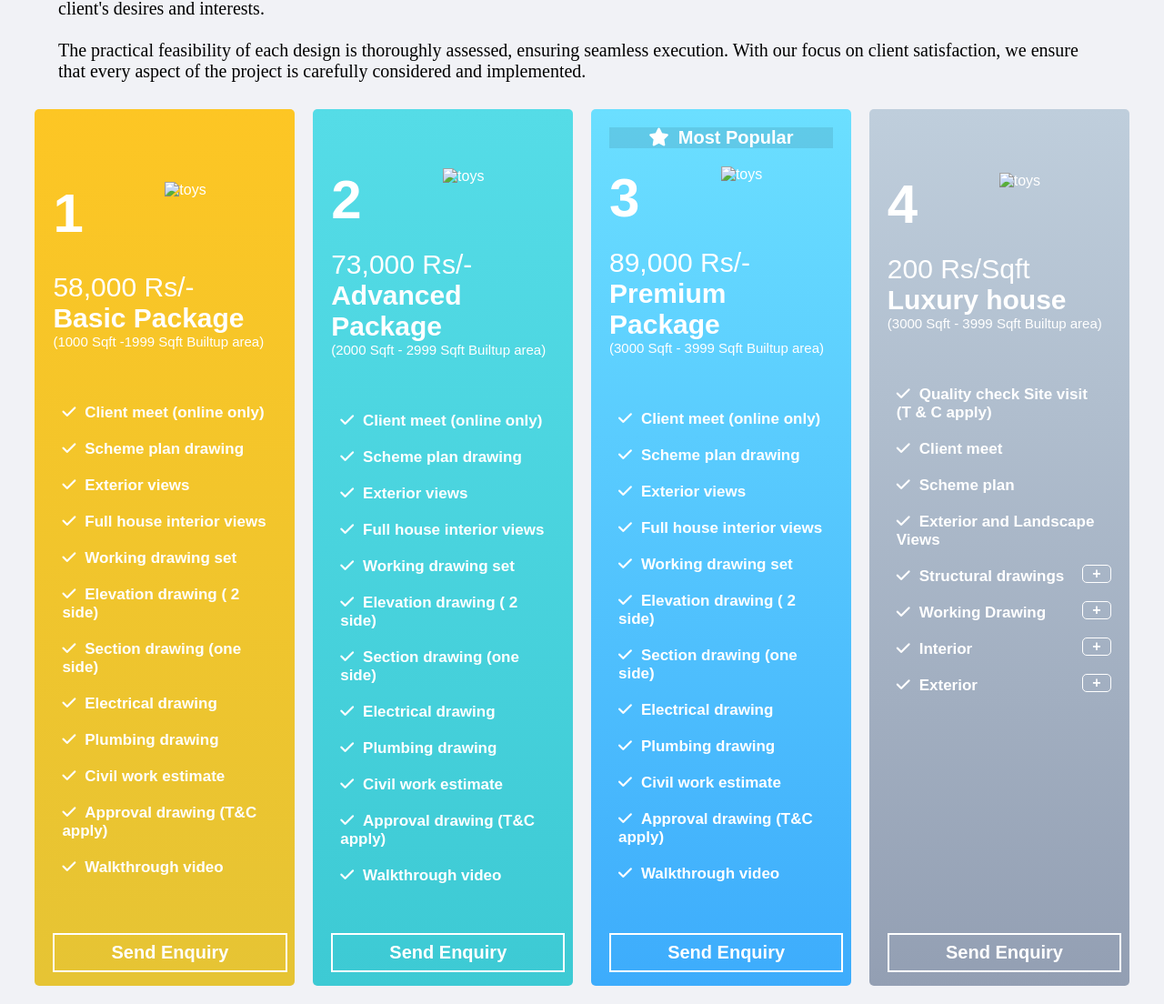
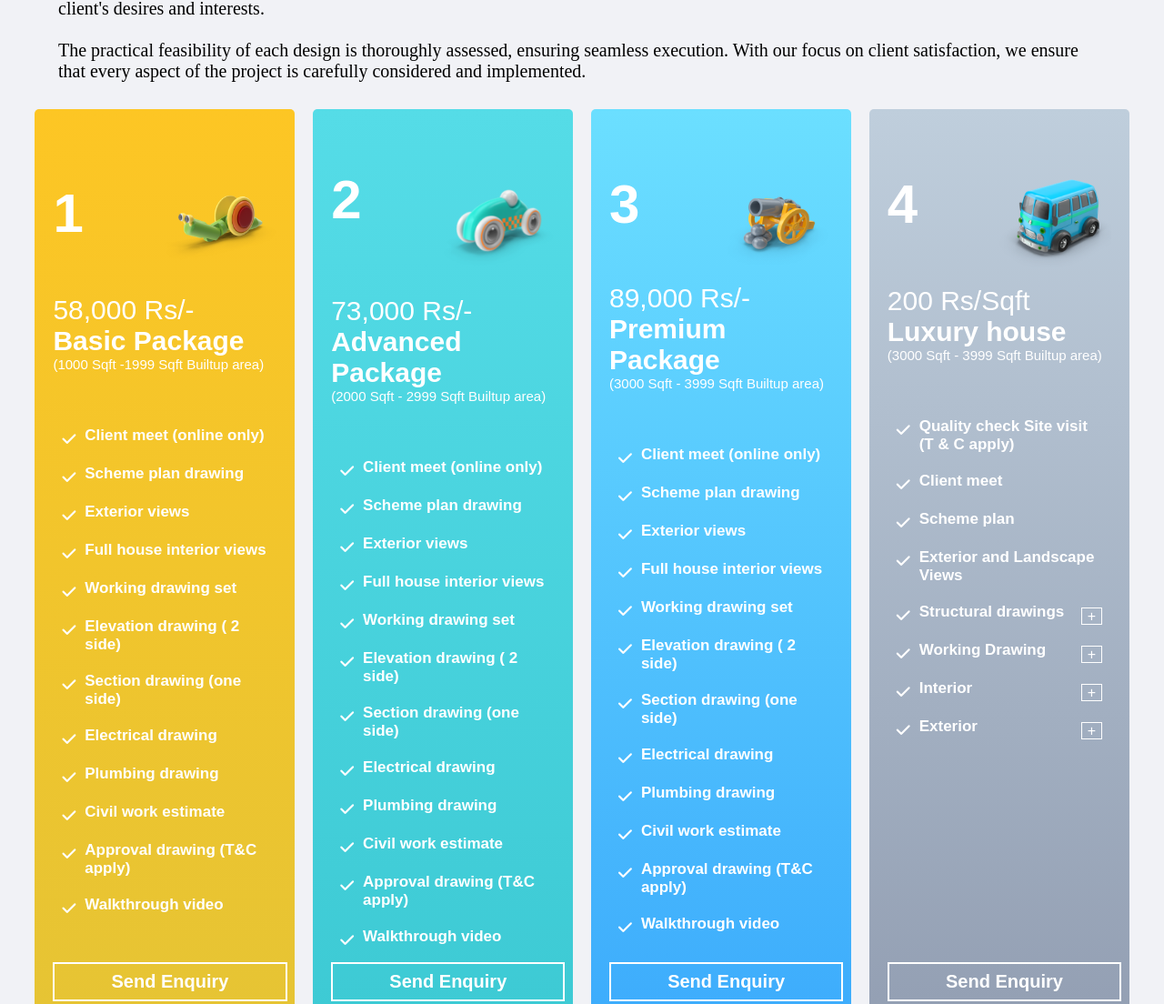
Before and after one commit to Selvam-Developer/vra, a plain HTML site: page new.html in a window 1280 px wide. Shown: the part 454-1558 px from the top of the page at 91% size. Drawn offline with nearby package versions, Linux system fonts and the light colour scheme.

Commit message:
Add files via upload

```diff
--- a/new.html
+++ b/new.html
@@ -45,7 +45,7 @@
             <div class="package-1">
                 <div class="imge">
                     <h1>1</h1>
-                    <img src="img/toy 1.svg" alt="toys">
+                    <img src="icons/1.png" alt="toys">
                 </div>
                 <p>58,000 Rs/-</p>
                 <h2>Basic Package</h2>
@@ -69,7 +69,7 @@
             <div class="package-2">
                 <div class="imge">
                     <h1>2</h1>
-                    <img src="img/toy 2.svg" alt="toys">
+                    <img src="icons/2.png" alt="toys">
                 </div>
                 <p>73,000 Rs/-</p>
                 <h2>Advanced Package</h2>
@@ -91,10 +91,9 @@
                 <button> <a href="https://wa.me/917904811916?text=May I know Cost of Advanced Package?" target="_blank">Send  Enquiry</a></button>
             </div>
             <div class="package-3">
-                <h6><i class="fa-solid fa-star"></i>Most Popular</h6>
                 <div class="imge">
                     <h1>3</h1>
-                    <img src="img/toy 3.svg" alt="toys">
+                    <img src="icons/3.png" alt="toys">
                 </div>
                 <p>89,000 Rs/-</p>
                 <h2>Premium Package</h2>
@@ -119,42 +118,62 @@
             <div class="package-4">
                 <div class="imge">
                     <h1>4</h1>
-                    <img src="img/toy 4.svg" alt="toys">
+                    <img src="icons/4.png" alt="toys">
                 </div>
                 <p>200 Rs/Sqft</p>
                 <h2>Luxury house</h2>
                 <h3>(3000 Sqft - 3999 Sqft
                     Builtup area)</h3>
                 <ul>
-                    <li><i class="fa-solid fa-check"></i>Quality check Site visit (T & C apply)</li>
+                    <li><i class="fa-solid fa-check"></i><h5>Quality check Site visit (T & C apply)</h5></li>
                     <li><i class="fa-solid fa-check"></i>Client meet</li>
                     <li><i class="fa-solid fa-check"></i>Scheme plan</li>
                     <li><i class="fa-solid fa-check"></i>Exterior and Landscape Views</li>
                     <div class="accordion">
                         <div class="accordion-item">
 
-                          <a><i class="fa-solid fa-check"></i>Structural drawings</a>
+                          <a><i class="fa-solid fa-check"></i><h5>Structural drawings</h5></a>
                           <div class="content">
                             <p>Marking centreline drawing
+                                <br>
                                 Footing layout & Details
+                                <br>
                                 Column cross sections
+                                <br>
                                 Plinth beam Layout
+                                <br>
                                 Plinth beam cross section detail
+                                <br>
                                 Plinth beam
+                                <br>
                                 Lintel and Sunshade layout
+                                <br>
                                 Beam Layout Cross Section Details
+                                <br>
                                 Beam Longitudinal Section Details
+                                <br>
                                 Roof Slab Layout
+                                <br>
                                 Roof Slab Typical Cross Section Detail
+                                <br>
                                 Staircase Detail
+                                <br>
                                 Water Tank Cross Section Details
+                                <br>
                                 Septic Tank Cross Section Detail
+                                <br>
                                 Working Drawings
+                                <br>
                                 Working Drawing Plan
+                                <br>
                                 Elevation Drawing(4 Side)
+                                <br>
                                 Section Drawing(Three)
+                                <br>
                                 Joinery Layout & Details
+                                <br>
                                 Plumbing Layout
+                                <br>
                                 Plumbing Pit Detail & Location Layout</p>
                           </div>
                         </div>
@@ -162,10 +181,15 @@
                           <a><i class="fa-solid fa-check"></i>Working Drawing</a>
                           <div class="content">
                             <p>Gate Detail Drawing
+                                <br>
                                 Compound wall Detail Drawing
+                                <br>
                                 Civil work Estimate
+                                <br>
                                 Supervision
+                                <br>
                                 Brick work drawings
+                                <br>
                                 Joinery details.</p>
                           </div>
                         </div>
@@ -173,13 +197,21 @@
                           <a><i class="fa-solid fa-check"></i>Interior</a>
                           <div class="content">
                             <p>Interior layout
+                                <br>
                                 Interior views
+                                <br>
                                 Electrical drawing
+                                <br>
                                 Plumbing drawing
+                                <br>
                                 False ceiling layout
+                                <br>
                                 Flooring layout
+                                <br>
                                 Paint layout
+                                <br>
                                 Interior BOQ & estimate
+                                <br>
                                 Supervision.</p>
                           </div>
                         </div>
@@ -187,7 +219,9 @@
                           <a><i class="fa-solid fa-check"></i>Exterior</a>
                           <div class="content">
                             <p>Elevational detail drawings
+                                <br>
                                 All side elevation views
+                                <br>
                                 Material specifications.</p>
                           </div>
                         </div>
--- a/packagestyle.css
+++ b/packagestyle.css
@@ -180,9 +180,17 @@ ul{
     padding-bottom: 20px;
 }
 ul li{
+    display: flex;
     padding: 10px;
     font-size: 17px;
     font-weight: 600;
+}
+h5{
+    font-size: 17px;
+    font-weight: 600;
+}
+.accordion a h5{
+    width: 74%;
 }
 button a{
     color: #fff;
@@ -201,10 +209,11 @@ button{
     text-align: center;
     align-items:center ;
     justify-content: center;
-    bottom: 15px;
+    bottom: 22px;
 }
 .fa-solid{
     padding-right: 10px;
+    padding-top: 5px;
 }
 
 .title p{
@@ -256,32 +265,26 @@ h3 {
   }
   .accordion a {
     position: relative;
-    display: -webkit-box;
-    display: -webkit-flex;
-    display: -ms-flexbox;
-    display: block;
-    -webkit-box-orient: vertical;
-    -webkit-box-direction: normal;
-    -webkit-flex-direction: column;
-    -ms-flex-direction: column;
-    flex-direction: column;
+    display: flex;
     padding: 10px;
     color: #ffffff;
     font-size: 17px;
     font-weight: 600;
   }
   .accordion a::after {
-    top: 7px;
+    top: 15px;
     content: '\002B';
     position: absolute;
     float: right;
-    right:0;
+    right:10px;
+    font-weight: 300;
+    line-height: 17px;
     font-size: 1rem;
     color: #ffffff;
-    padding: 0px 10px;
+    padding: 0px 5.5px;
     -webkit-border-radius: 50%;
     -moz-border-radius: 50%;
-    border-radius: 5px;
+    border-radius: 0px;
     border: 1px solid white;
     text-align: center;
     justify-content: center;
@@ -289,12 +292,14 @@ h3 {
   }
   .accordion a.active::after {
     font-family: 'poppins';
+    padding: 0 7px;
     content: '\002D';
     color: #ffffff;
   }
   .accordion .content {
     opacity: 0;
-    padding: 0 1rem;
+    padding: 0 1rem ;
+    padding-left: 15%;
     max-height: 0;
     overflow: hidden;
     clear: both;
@@ -310,6 +315,7 @@ h3 {
   .accordion .content.active {
     opacity: 1;
     padding: 1rem;
+    padding-left: 15%;
     max-height: 100%;
     -webkit-transition: all 0.35s ease 0.15s;
     -o-transition: all 0.35s ease 0.15s;
```
Also changed, not shown: icons/1.png (added), icons/2.png (added), icons/3.png (added), icons/4.png (added).
